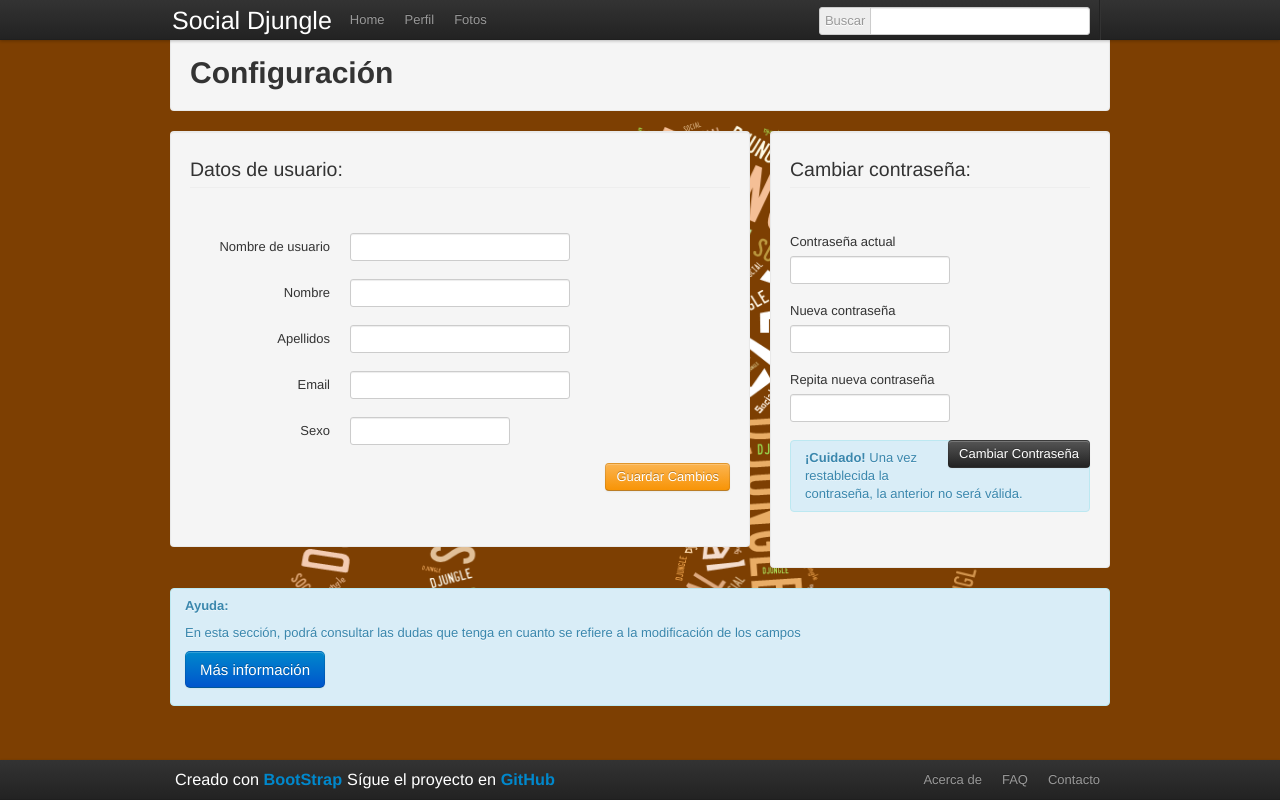
After one commit to jd-juarezd/NosTocoCruz, a Django app: template social_djungle/templates/config.html in a window 1280 px wide. The commit adds this page. Run offline with Django 3.2, Linux system fonts and the light colour scheme; the template is opened without the code that fills it, so the values that code supplies are empty; some libraries are stand-ins or nearby versions.

Commit message:
Primera version de la pantalla de configuracion

```diff
--- /dev/null
+++ b/social_djungle/templates/config.html
@@ -0,0 +1,173 @@
+<!DOCTYPE html>
+<html lang='es'>
+
+<head>
+	<meta http-equiv="content-type" content="text/html; charset=UTF-8" />
+	<link type="text/css" href="{{ STATIC_URL }}bootstrap/css/bootstrap.css" rel="stylesheet">
+	<title>Social Djungle - Configuracion</title>
+
+<!-- SCRIPTS PARA MENU DESPLEGABLE -->
+<script src="{{ STATIC_URL }}bootstrap/js/jquery.js"></script>
+<script src="{{ STATIC_URL }}bootstrap/js/bootstrap-dropdown.js"></script>
+
+</head>
+
+
+<body class="bgimage">
+
+<div class="container">
+	<!-- TOP FIXED NAVBAR-->
+	<!-- To edit bar background colors: goto lines 2782 to 2800 @ bootstrap.css -->
+	<div class="navbar navbar-fixed-top">
+		<div class="navbar-inner">
+			<div class="container">
+				<ul class="nav">
+					<li class="brand">Social Djungle</li>
+					<li><a href="/user/home">Home</a></li>
+					<li><a href="/user/profile/{{ UserID }}/">Perfil</a></li>
+					<li><a href="#">Fotos</a></li>
+				</ul>
+				<ul class="nav pull-right">
+					<!--<li><form class="navbar-search"><input type="text" class="search-query" placeholder="Buscar"></form></li>-->
+                  <li>
+                  	<div class='input-prepend' style="margin-top: 7px;">
+                  		<span class='add-on' style="margin-right: 0;">Buscar</span>
+                  		<input type="text" style="margin-left: -5px; margin-bottom: 0;">
+            	  	</div>
+                  </li>
+                  <li class="divider-vertical"></li>
+                  {% if UserName %}
+                  <li class="dropdown">
+                    <a href="" class="dropdown-toggle" data-toggle="dropdown">
+          				{{ UserName }}
+          				<b class="caret"></b>
+    				</a>
+    				<ul class="dropdown-menu">
+      				  <li><a href="/user/config"><i class="icon-cog"></i>Configuración</a></li>
+                      <li class="divider"></li>
+                      <li class="nav-header">Cierre de sesión</li>
+                      <li><a href="/user/logout">Salir</a></li>
+    				</ul>
+  				  </li>
+  				  {% endif %}
+			    </ul>
+			</div>
+		</div>
+	</div>
+
+
+	<!-- DOC BODY UNDER NAVBAR-->
+	<div class="well">
+		<h1>Configuración</h1>
+	</div>
+
+	<div class="row">
+		<div class="span7 well">
+			<form class="form-horizontal form-inline">
+				<fieldset>
+					<legend>Datos de usuario:</legend>
+					<!--
+					<div class="control-group">
+						<label class="control-label">ID</label>
+						<div class="controls">
+							<span class="input-mini uneditable-input">{{ UserID }}</span>
+						</div>
+					</div>
+					-->
+					<div class="control-group">
+						<label class="control-label">Nombre de usuario</label>
+						<div class="controls">
+							<input class="input-large" type="text" value="{{ ProfileUserName }}" name="username" >
+						</div>
+					</div>
+					<div class="control-group">
+						<label class="control-label">Nombre</label>
+						<div class="controls">
+							<input class="input-large" type="text" value="{{ ProfileName }}" name="nombre" >
+						</div>
+					</div>
+					<div class="control-group">
+						<label class="control-label">Apellidos</label>
+						<div class="controls">
+							<input class="input-large" type="text" value="{{ ProfileSurname }}" name="apellidos" >
+						</div>
+					</div>
+					<div class="control-group">
+						<label class="control-label">Email</label>
+						<div class="controls">
+							<input class="input-large" type="email" value="{{ UserEmail }}" name="email" >
+						</div>
+					</div>
+					<div class="control-group">
+						<label class="control-label">Sexo</label>
+						<div class="controls">
+							<input class="input-medium" type="text" value="{{ ProfileGender }}" name="gender" >
+						</div>
+					</div>
+					<div class="control-group">
+						<button type="submit" class="btn btn-medium btn-warning pull-right" name="save_changes" >Guardar Cambios</button>
+					</div>
+				</fieldset>
+			</form>
+		</div>
+		<div class="span4 well">
+			<form class="form">
+				<fieldset>
+					<legend>Cambiar contraseña:</legend>
+					<div class="control-group">
+						<label class="control-label">Contraseña actual</label>
+						<div class="controls">
+							<input type="password" class="input-medium" name="old_password">
+						</div>
+					</div>
+					<div class="control-group">
+						<label class="control-label">Nueva contraseña</label>
+						<div class="controls">
+							<input type="password" class="input-medium" name="password">
+						</div>
+					</div>
+					<div class="control-group">
+						<label class="control-label">Repita nueva contraseña</label>
+						<div class="controls">
+							<input type="password" class="input-medium" name="password_checker">
+						</div>
+					</div>
+					<div class="control-group">
+						<button type="submit" class="btn btn-medium btn-inverse pull-right" name="save_password" >Cambiar Contraseña</button>
+						<p class="alert alert-info"><strong>¡Cuidado! </strong>Una vez restablecida la contraseña, la anterior no será válida.</p>
+					</div>
+				</fieldset>
+			</form>
+		</div>
+	</div>
+	<div class="container final">
+		<div class="alert alert-info">
+			<p><strong>Ayuda:</strong></p>
+			<p>En esta sección, podrá consultar las dudas que tenga en cuanto se refiere a la modificación de los campos</p>
+			<p><a class="btn btn-primary btn-large">Más información</a></p>
+		</div>
+	</div>
+
+	<!-- DOC FOOTER-->
+	<div class="navbar navbar-fixed-bottom">
+		<div class="navbar-inner">
+			<div class="container">
+					<ul class="nav">
+						<li> <p class="footertext">Creado con <a href="http://twitter.github.com/bootstrap/" target="_blank"><strong>BootStrap</strong></a></p></li>
+						<li> <p class="footertext">Sígue el proyecto en <a href="https://github.com/alessandrofg/NosTocoCruz" target="_blank"><strong>GitHub</strong></a> </p></li>
+					</ul>
+					<ul class="nav pull-right">
+						<li><a href=#>Acerca de</a></li>
+						<li><a href=#>FAQ</a></li>
+						<li><a href=#>Contacto</a></li>
+					</ul>
+			</div>
+		</div>
+	</div>
+
+
+</div>
+
+</body>
+
+</html>
--- a/social_djungle/templates/home.html
+++ b/social_djungle/templates/home.html
@@ -41,7 +41,7 @@
            <b class="caret"></b>
     			 </a>
     			 <ul class="dropdown-menu">
-      				<li><a href="#"><i class="icon-cog"></i>Configuración</a></li>
+      				<li><a href="/user/config"><i class="icon-cog"></i>Configuración</a></li>
               	<li class="divider"></li>
                 <li class="nav-header">Cierre de sesión</li>
                 <li><a href="/user/logout">Salir</a></li>
```
